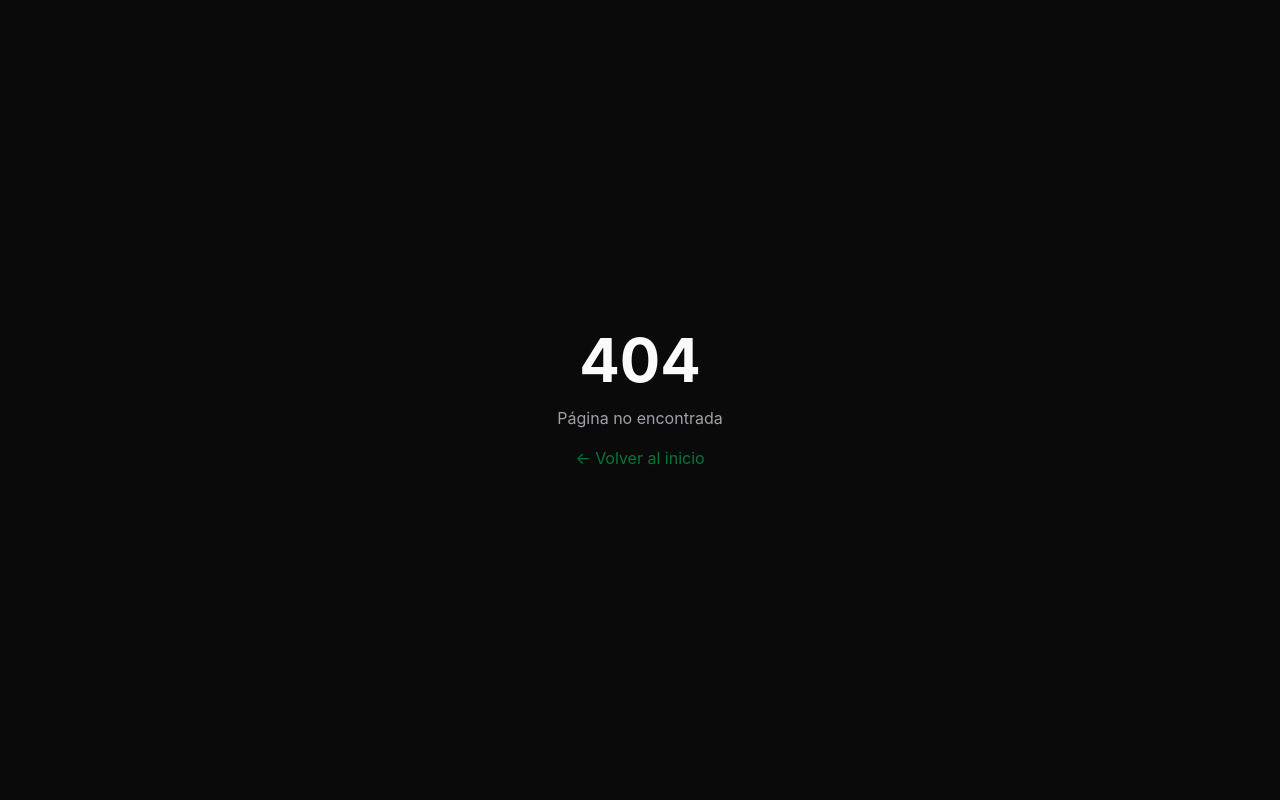
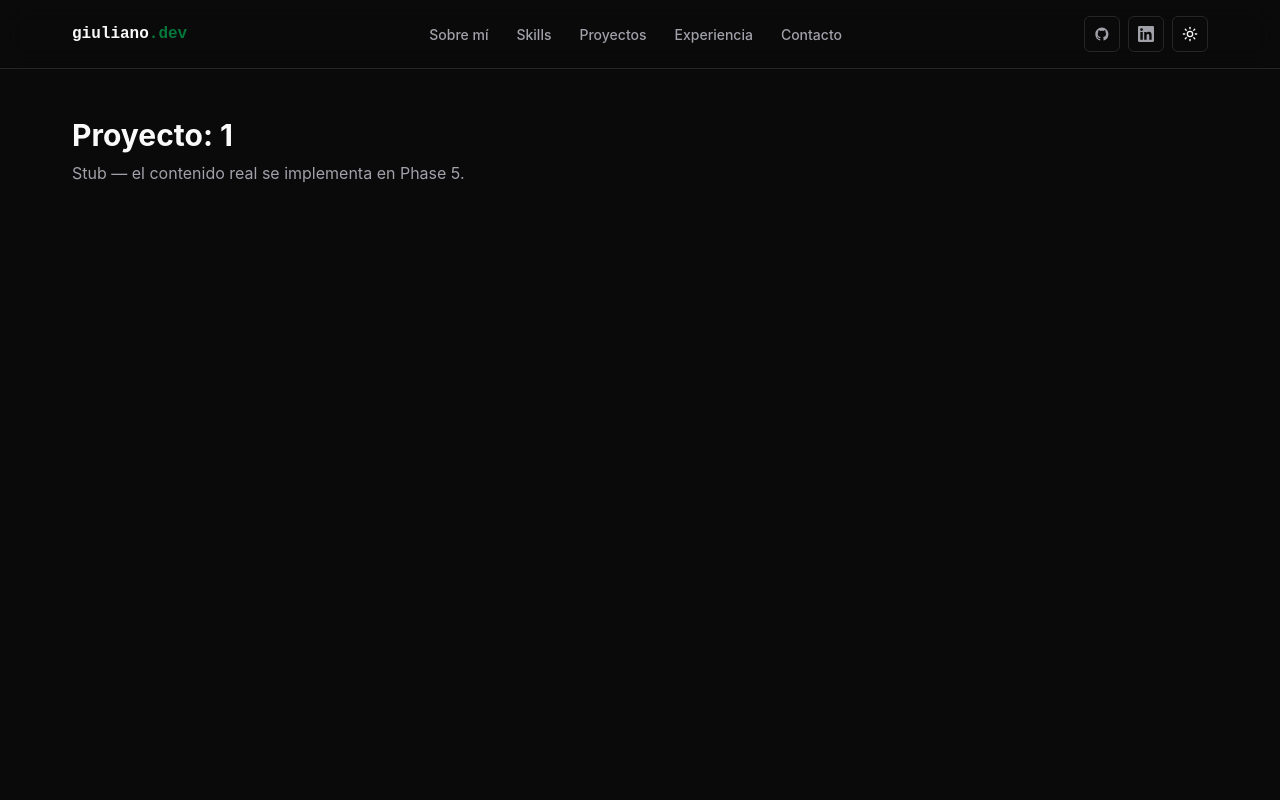
Before and after one commit to GiuGerlo/giulianogerlo-portfolio, a React (Vite) app: page /proyectos/1 in a window 1280 px wide. Before the commit this address had no page. Shown: the top 800 px of the page. Built offline with nearby package versions, Linux system fonts and the light colour scheme.

Commit message:
feat: Layout wrapper con Outlet + nested routes + ProjectDetail stub

```diff
--- a/src/App.jsx
+++ b/src/App.jsx
@@ -3,26 +3,37 @@
 // que matchee. Si ninguna matchea, la Route con path="*" actúa de fallback.
 import { Routes, Route } from 'react-router-dom';
 
+// Layout = wrapper con Navbar + Footer + <Outlet /> para el contenido.
+import Layout from './components/layout/Layout.jsx';
+
 // Páginas (componentes de ruta entera).
 import Home from './pages/Home.jsx';
+import ProjectDetail from './pages/ProjectDetail.jsx';
 import NotFound from './pages/NotFound.jsx';
 
 /**
  * App = árbol de rutas del portfolio.
  *
- * Actualmente:
- *  - "/"  → Home
- *  - "*"  → NotFound (cualquier URL no definida)
+ * Patrón "layout route": la <Route element={<Layout />}> NO tiene `path`,
+ * solo envuelve. React Router primero renderiza Layout (Navbar + main +
+ * Footer), y donde está el <Outlet /> dentro de Layout mete la página
+ * matcheada (Home / ProjectDetail / NotFound).
  *
- * En Task 1.5 se va a sumar una <Route element={<Layout />}> envolviendo
- * estas rutas para compartir Navbar + Footer entre todas las páginas.
- * También se agregará "/proyectos/:slug".
+ * Esto evita repetir <Navbar /> y <Footer /> en cada página.
+ *
+ * Rutas:
+ *  - "/"                  → Home
+ *  - "/proyectos/:slug"   → ProjectDetail (slug = parámetro dinámico)
+ *  - "*"                  → NotFound (cualquier URL no definida)
  */
 function App() {
   return (
     <Routes>
-      <Route path="/" element={<Home />} />
-      <Route path="*" element={<NotFound />} />
+      <Route element={<Layout />}>
+        <Route path="/" element={<Home />} />
+        <Route path="/proyectos/:slug" element={<ProjectDetail />} />
+        <Route path="*" element={<NotFound />} />
+      </Route>
     </Routes>
   );
 }
--- /dev/null
+++ b/src/components/layout/Layout.jsx
@@ -0,0 +1,31 @@
+// `Outlet` es el "hueco" donde React Router inserta el componente hijo
+// de la ruta matcheada. Lo usamos para compartir layout (Navbar + Footer)
+// entre todas las páginas sin repetir el JSX en cada una.
+import { Outlet } from 'react-router-dom';
+
+import Navbar from './Navbar.jsx';
+import Footer from './Footer.jsx';
+
+/**
+ * Layout — wrapper común de todas las páginas del sitio.
+ *
+ * En App.jsx se usa como "layout route" (sin path), envolviendo a las
+ * rutas hijas. React Router renderiza este componente y donde está el
+ * <Outlet /> mete la página correspondiente (Home, ProjectDetail, etc.).
+ *
+ * El <main> tiene min-h-screen para que en páginas con poco contenido
+ * el Footer no se "pegue" arriba (queda al final del viewport).
+ */
+export default function Layout() {
+  return (
+    <>
+      <Navbar />
+
+      <main className="min-h-screen">
+        <Outlet />
+      </main>
+
+      <Footer />
+    </>
+  );
+}
--- a/src/pages/Home.jsx
+++ b/src/pages/Home.jsx
@@ -1,26 +1,16 @@
-// TEMPORAL: importamos Navbar y Footer solo para preview visual mientras
-// desarrollamos. En Task 1.5 esto se mueve al componente Layout (que
-// envuelve TODAS las rutas vía <Outlet />), y se elimina de acá.
-import Navbar from '../components/layout/Navbar.jsx';
-import Footer from '../components/layout/Footer.jsx';
-
 /**
  * Página Home — placeholder.
  *
+ * Navbar y Footer ya no se renderizan acá: viven en Layout (envuelve
+ * todas las rutas vía <Outlet />). Esta página solo expone su contenido.
+ *
  * En Phase 4 se va a poblar con las 8 secciones del portfolio (Hero,
  * About, Skills, AI, Projects, Experience, Education, Contact).
- *
- * El fragmento <>...</> (React Fragment) permite devolver múltiples
- * elementos sin agregar un <div> envoltorio extra al DOM.
  */
 export default function Home() {
   return (
-    <>
-      <Navbar />
-      {/* min-h-screen acá fuerza que el footer se vea abajo aunque la
-          página esté casi vacía. En Task 1.5 esto va al <main> del Layout. */}
-      <main className="min-h-[60vh] p-8">Home page</main>
-      <Footer />
-    </>
+    <div className="mx-auto max-w-[1200px] px-4 py-12 md:px-8">
+      Home page
+    </div>
   );
 }
--- /dev/null
+++ b/src/pages/ProjectDetail.jsx
@@ -0,0 +1,27 @@
+// `useParams` es un hook de React Router que devuelve un objeto con los
+// parámetros dinámicos de la URL. Para la ruta "/proyectos/:slug",
+// useParams() devuelve { slug: "lo-que-haya-en-la-url" }.
+import { useParams } from 'react-router-dom';
+
+/**
+ * ProjectDetail — página de detalle de un proyecto puntual.
+ *
+ * Stub mínimo por ahora: solo lee el slug de la URL y lo muestra.
+ * En Phase 5 (Task 5.1) se completa: busca el proyecto en
+ * src/data/projects.js, renderiza hero + stack + gallery + challenges,
+ * y redirecciona a /404 si el slug no existe.
+ */
+export default function ProjectDetail() {
+  // Destructuring del objeto que devuelve useParams.
+  // Equivalente a: const slug = useParams().slug;
+  const { slug } = useParams();
+
+  return (
+    <div className="mx-auto max-w-[1200px] px-4 py-12 md:px-8">
+      <h1 className="text-3xl font-bold">Proyecto: {slug}</h1>
+      <p className="mt-2 text-text-muted">
+        Stub — el contenido real se implementa en Phase 5.
+      </p>
+    </div>
+  );
+}
```
Also changed, not shown: 2 other files (tests, documents, lock files or other folders).
